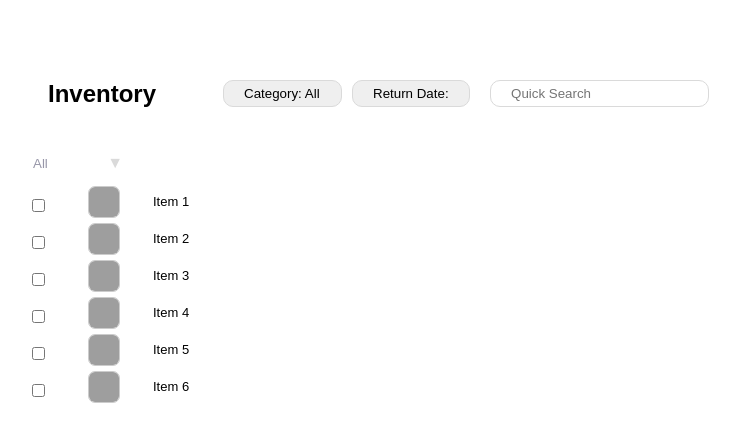
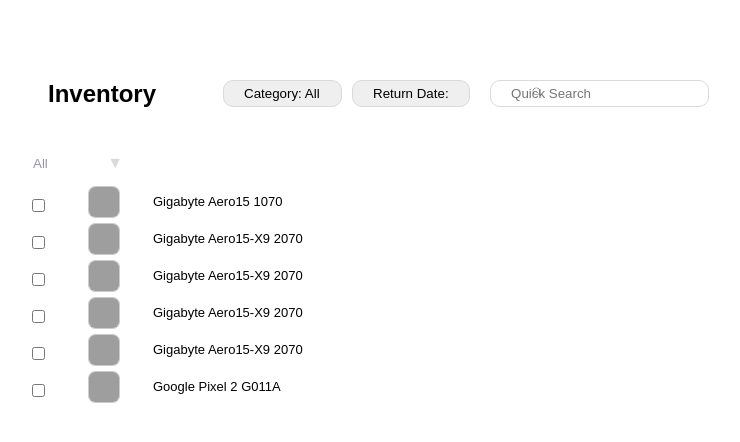
Before and after one commit to samankhan03/eduInventory, a Django app: page /html/html in a window 1280 px wide. Shown: the top 442 px of the page, without its empty margins (52-792 px from the left). Run offline with Django 5.2, Linux system fonts and the light colour scheme; grey boxes are pictures that could not be loaded.

Commit message:
minor changes

```diff
--- a/static/css/stylesheet.css
+++ b/static/css/stylesheet.css
@@ -88,6 +88,13 @@ section {
     cursor: pointer;
     color: #fff; /* Text color */
 }
+.search-icon img {
+   object-fit: scale-down;
+    height: 20px;
+    width: 20px;
+    position: relative;right: 187px; top: 2px;
+
+}
 
 #inventory-list {
     background-color: #fff;
--- a/templates/html.html
+++ b/templates/html.html
@@ -10,7 +10,6 @@
 </head>
 <body>
 
-<main>
     <section id="filter-list">
     <div class="inventory-header">
         <h2> Inventory </h2>
@@ -34,6 +33,9 @@
         <div class="search-bar">
             <form action="/search" method="get">
                 <input type="text" name="q" placeholder="Quick Search">
+                <div class="search-icon">
+                    <img src="../static/images/search-icon.png" alt="search icon">
+                </div>
                 <button type="submit"> </button>
             </form>
         </div>
@@ -58,39 +60,38 @@
         <label>
             <input type="checkbox" name="item1">
             <img src="icon1.png" alt="Icon 1">
-            Item 1
+            Gigabyte Aero15 1070
         </label>
         <label>
             <input type="checkbox" name="item2">
             <img src="icon2.png" alt="Icon 2">
-            Item 2
+            Gigabyte Aero15-X9 2070
         </label>
         <label>
             <input type="checkbox" name="item3">
             <img src="icon3.png" alt="Icon 3">
-            Item 3
+            Gigabyte Aero15-X9 2070
         </label>
             <label>
             <input type="checkbox" name="item4">
                 <img src="icon4.png" alt="Icon 4">
-                Item 4
+                Gigabyte Aero15-X9 2070
         </label>
         <label>
             <input type="checkbox" name="item5">
             <img src="icon5.png" alt="Icon 5">
-            Item 5
+            Gigabyte Aero15-X9 2070
         </label>
         <label>
             <input type="checkbox" name="item6">
             <img src="icon6.png" alt="Icon 6">
-            Item 6
+            Google Pixel 2 G011A
         </label>
 
     </div>
     </section>
 
 
-</main>
 
 </body>
 </html>
```
Also changed, not shown: static/images/search-icon.png (added).
